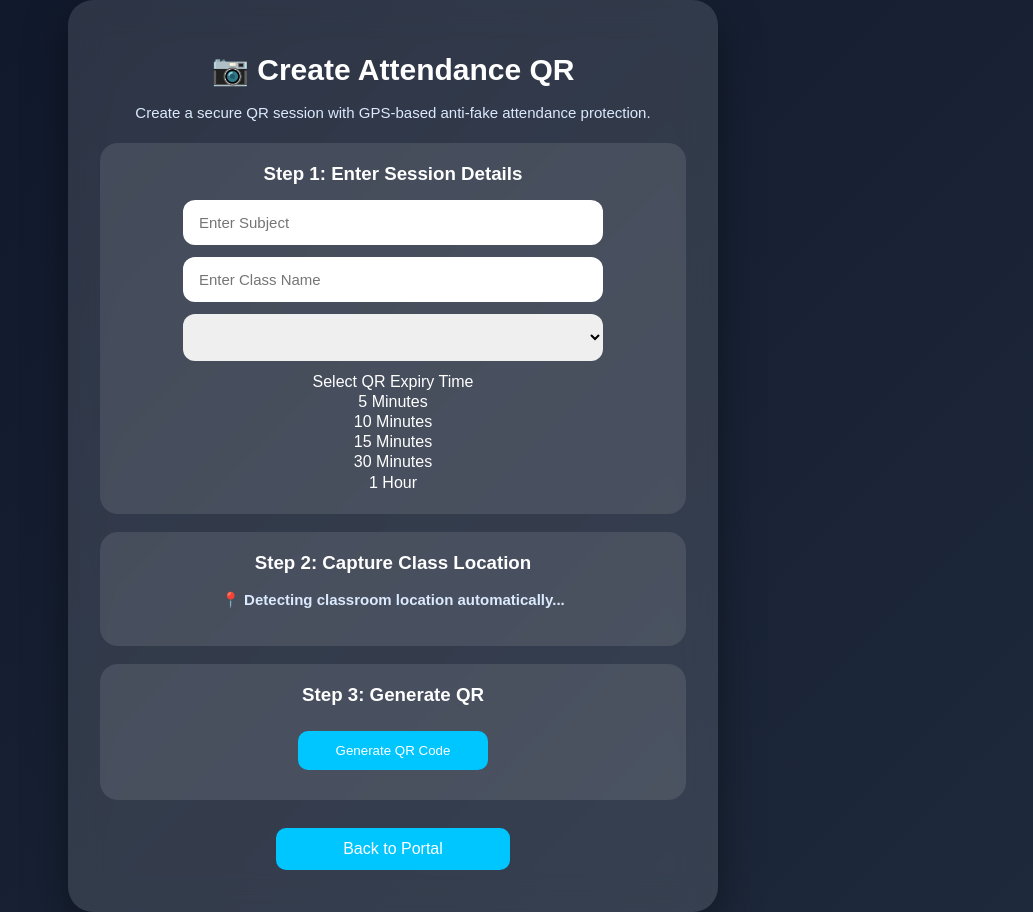
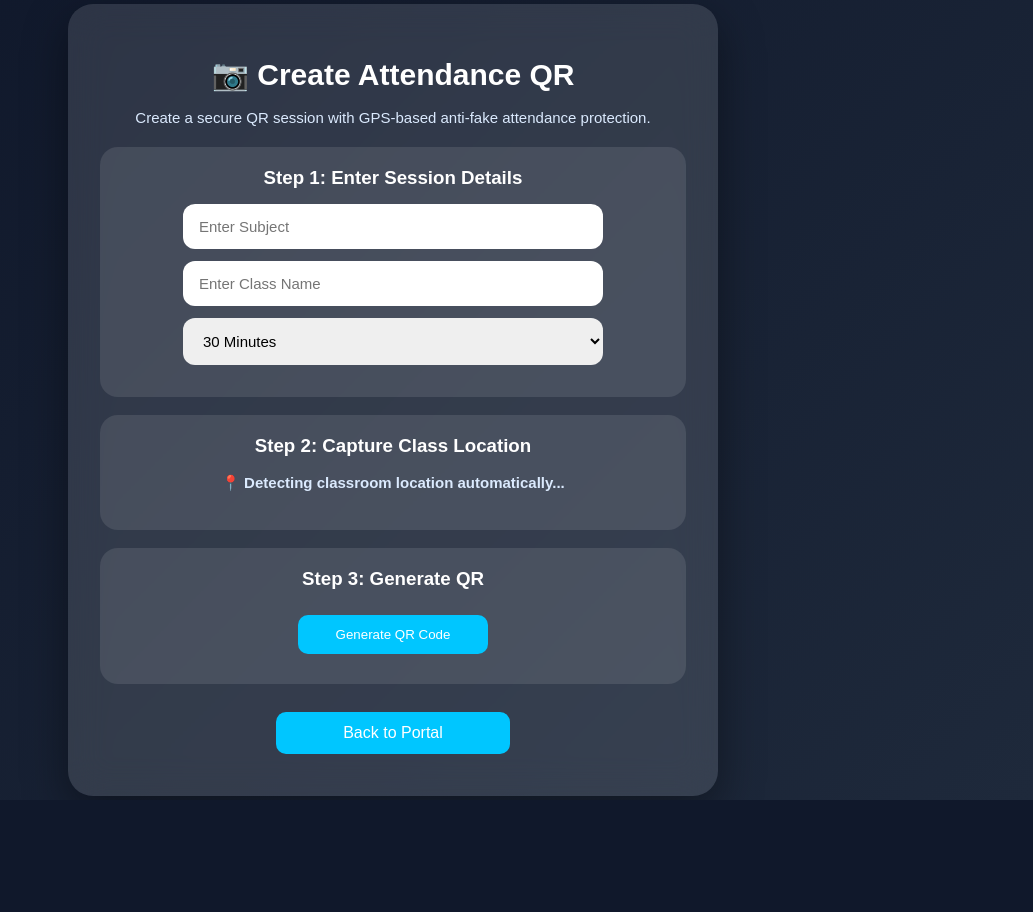
Before and after one commit to Srinivaspamidi10/smart-QR-attendance, a Flask app: page /lecturer in a window 1280 px wide. Shown: the whole page, without its empty margins (247-1280 px from the left). After the commit the page ends 800 px from the top, so only its background shows below. Run offline with Flask 3, Linux system fonts and the light colour scheme; a user stored in the database is signed in; lists and menus that the app fills with data are empty.

Commit message:
updated qr expiry options

```diff
--- a/templates/lecturer.html
+++ b/templates/lecturer.html
@@ -133,25 +133,11 @@
 
     <select name="expiry_minutes" required>
 
-</select>
+    <option value="5">5 Minutes</option>
 
-                            <option value="">
-                                Select QR Expiry Time
-                            </option>
+    <option value="10">10 Minutes</option>
 
-                            <option value="5">
-                                5 Minutes
-                            </option>
-
-                            <option value="10">
-                                10 Minutes
-                            </option>
-
-                            <option value="15">
-                                15 Minutes
-                            </option>
-
-                            <option value="30">
+    <option value="30" selected>
         30 Minutes
     </option>
 
```
Lines whose indentation alone changed are shown as unchanged.
